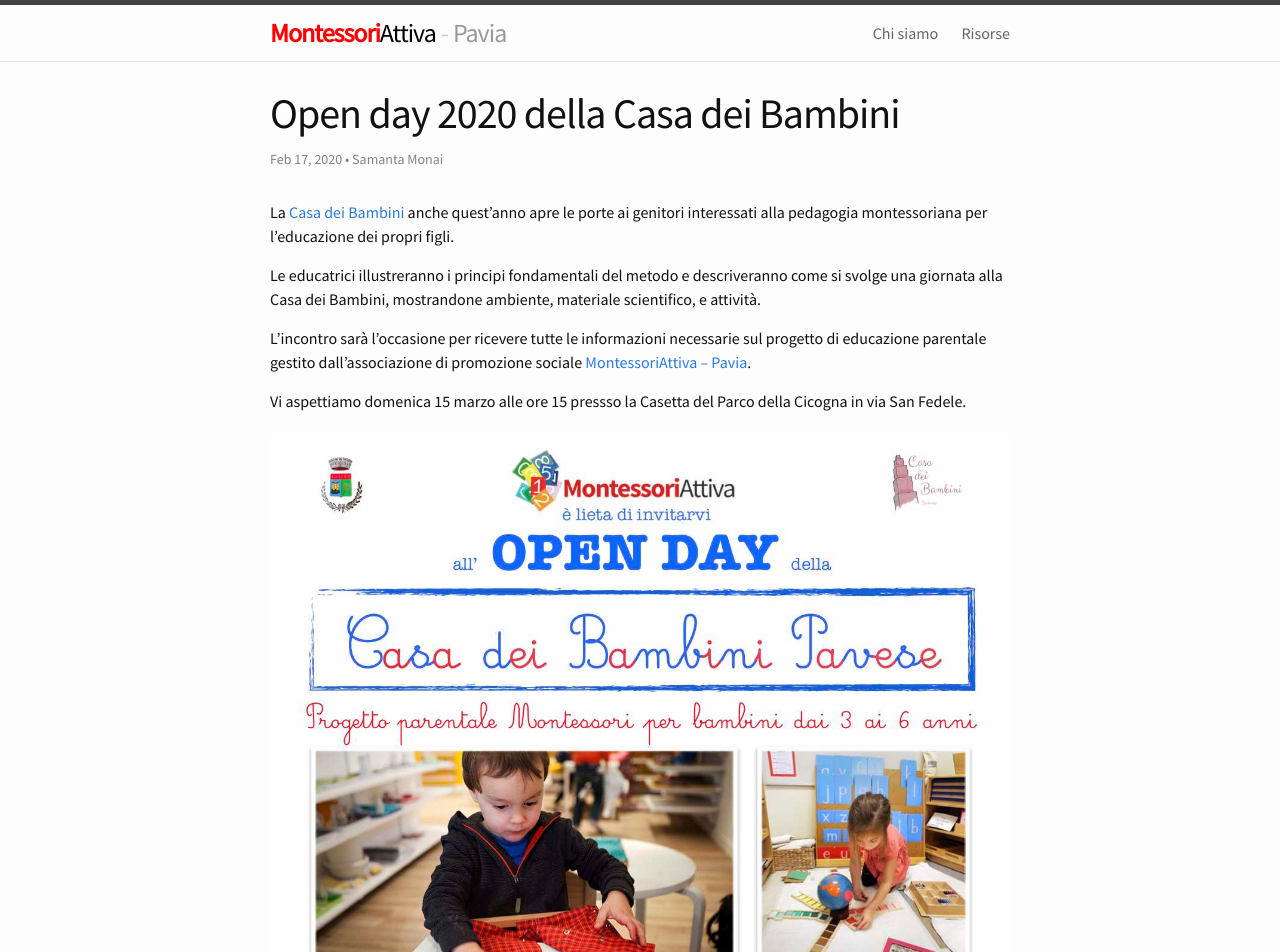
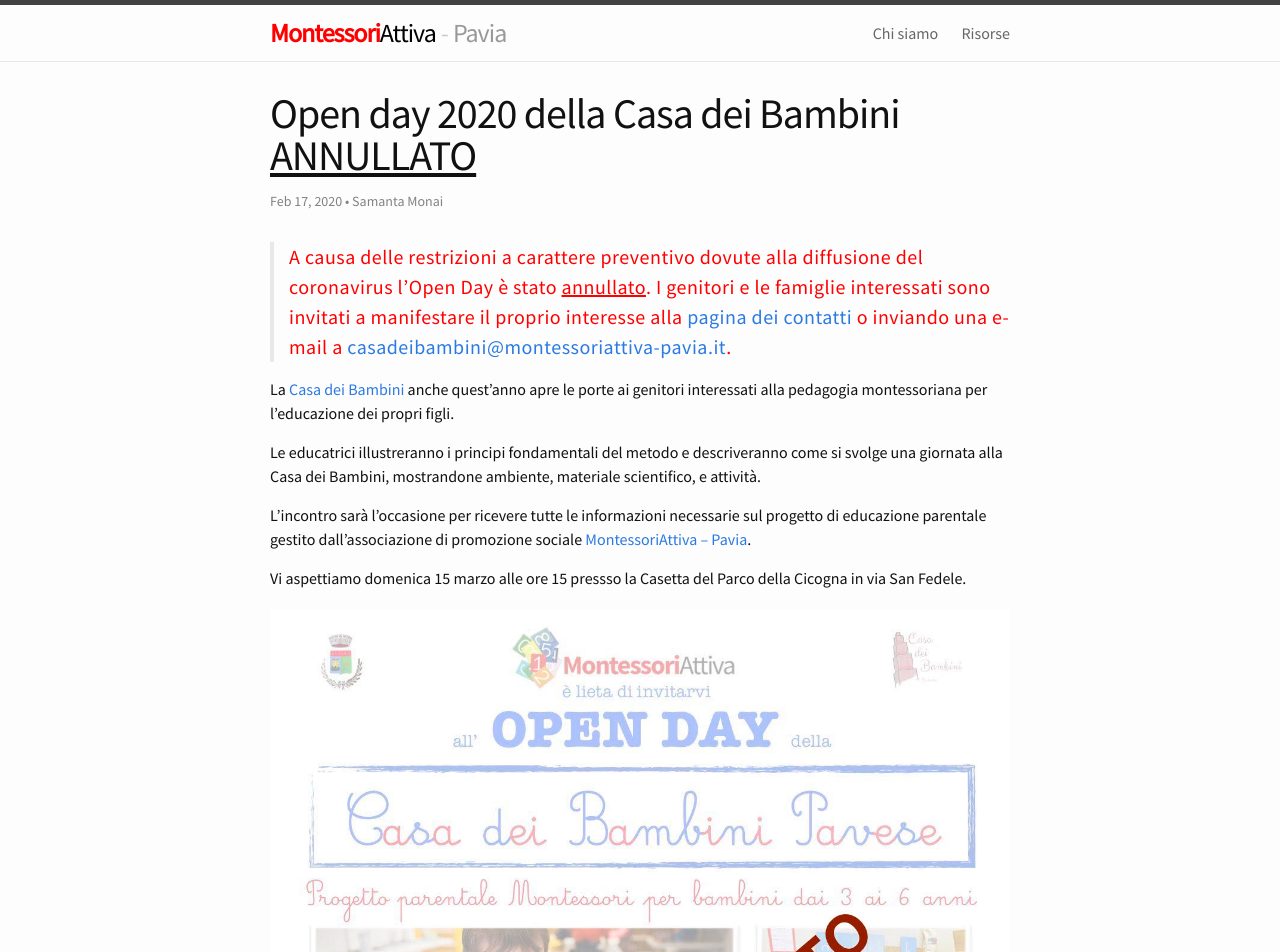
Before and after one commit to montessori-attiva-pavia/montessori-attiva-pavia.github.io, a Jekyll site: the page built from _posts/2020-02-17-open-day-casa-dei-bambini.markdown, in a window 1280 px wide. Shown: the top 952 px of the page. Built offline with Jekyll 4.4.1, drawn with Linux system fonts in a browser that asks for light colours; comment, search, counter and statistics services are not loaded; some of the changed text lies outside the part shown.

Commit message:
Annullamento open day 2020

```diff
--- a/_posts/2020-02-17-open-day-casa-dei-bambini.markdown
+++ b/_posts/2020-02-17-open-day-casa-dei-bambini.markdown
@@ -1,11 +1,15 @@
 ---
 layout: post
-title:  Open day 2020 della Casa dei Bambini
+title:  Open day 2020 della Casa dei Bambini <u>ANNULLATO</u>
 date:   2020-02-17 08:00:00 +0100
 tags:   openday 'Casa dei Bambini'
 author: Samanta Monai
 pinned: true
 ---
+
+> A causa delle restrizioni a carattere preventivo dovute alla diffusione del coronavirus l'Open Day è stato <u>annullato</u>.
+I genitori e le famiglie interessati sono invitati a manifestare il proprio interesse alla [pagina dei contatti](http://www.casadeibambinipavese.it/contact){:target="_blank"} o inviando una e-mail a [casadeibambini@montessoriattiva-pavia.it](mailto:casadeibambini@montessoriattiva-pavia.it).
+{: .bq-important}
 
 La  [Casa dei Bambini](http://www.casadeibambinipavese.it) anche quest’anno apre le porte ai genitori interessati alla pedagogia montessoriana per l’educazione dei propri figli.
 
@@ -17,4 +21,4 @@
 
 
 
-{% include image.html img="/assets/img/2020-02-17/open_day_2020.jpg" title="locandina" caption="Locandina Open Day 2020 Casa dei Bambini a Sommo" url="/assets/img/2020-02-17/open_day_2020.pdf" %}
+{% include image.html img="/assets/img/2020-02-17/open_day_2020_cancelled.jpg" title="locandina" caption="Locandina co la segnalazione" %}
--- a/_sass/_base.scss
+++ b/_sass/_base.scss
@@ -113,9 +113,10 @@
     color: $grey-color;
     border-left: 4px solid $grey-color-light;
     padding-left: $spacing-unit / 2;
-    font-size: 18px;
+    font-size: 20px; // 18px;
     letter-spacing: -1px;
-    font-style: italic;
+    // font-style: italic;
+
 
     > :last-child {
         margin-bottom: 0;
--- a/_sass/_iwan.scss
+++ b/_sass/_iwan.scss
@@ -238,3 +238,9 @@
   font-style: normal;
   color: red;
 }
+
+
+.bq-important {
+  color: red;
+  letter-spacing: 0.5px;
+}
```
Also changed, not shown: assets/img/2020-02-17/open_day_2020.jpg, assets/img/2020-02-17/open_day_2020_cancelled.jpg (added).
